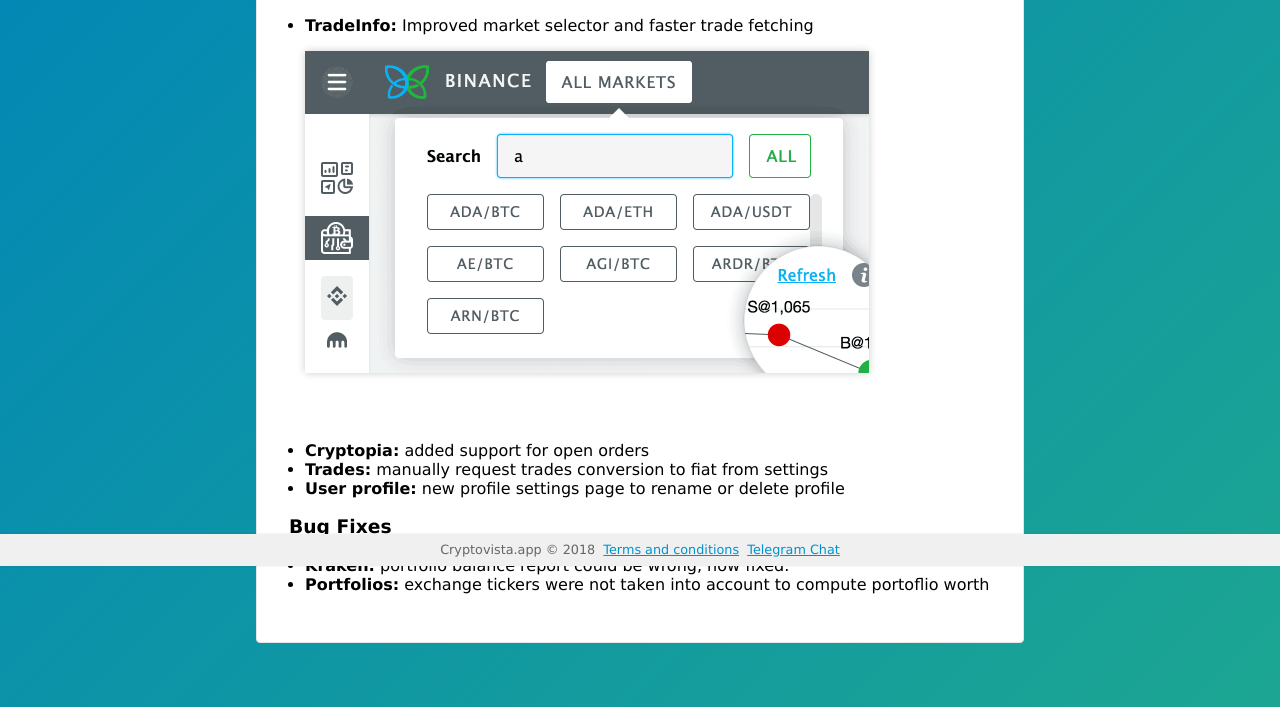
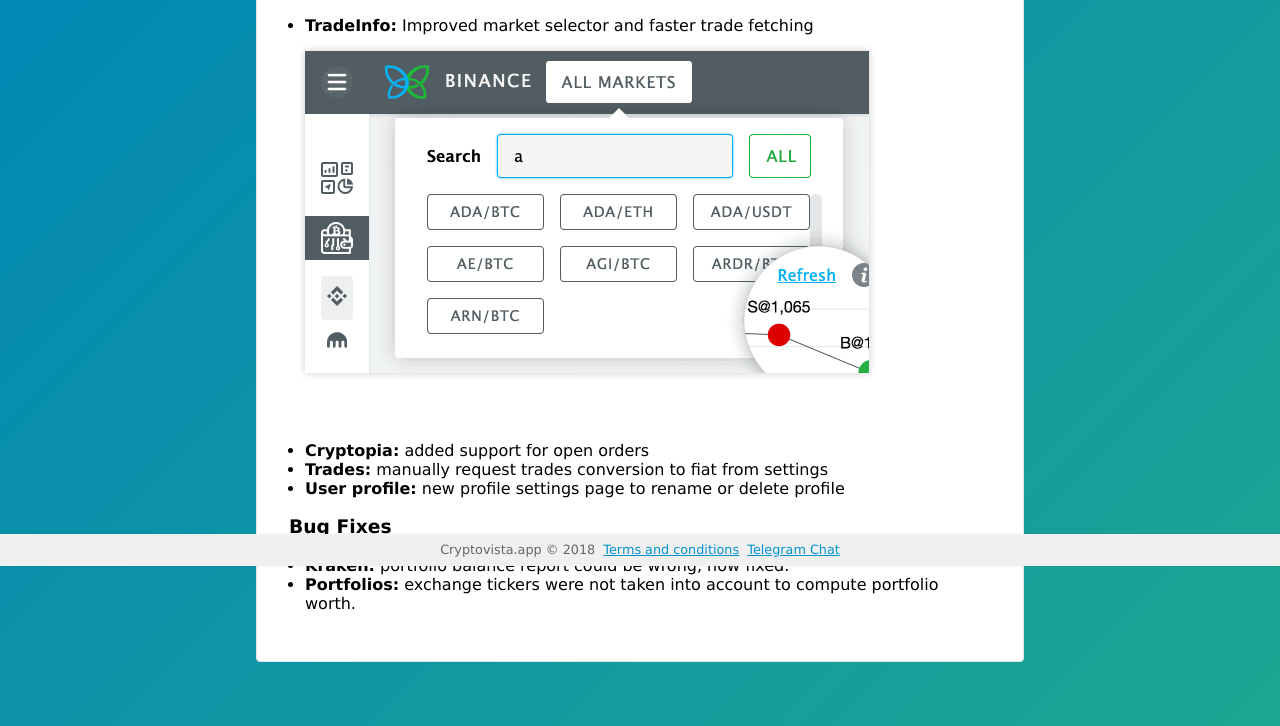
Before and after one commit to monarch619/cryptovista.app, a website built with webpack: page src/releases/v1-7-0/index.html in a window 1280 px wide. Shown: the part 234-960 px from the top of the page. Built offline with nearby package versions, Linux system fonts and the light colour scheme; no server answers.

Commit message:
fix: typo in v1.7.0 page

```diff
--- a/src/releases/v1-7-0/index.html
+++ b/src/releases/v1-7-0/index.html
@@ -82,7 +82,7 @@
           <h3><a id="Bug_Fixes_0"></a>Bug Fixes</h3>
           <ul class="list-no-padding">
             <li><strong>Kraken:</strong> portfolio balance report could be wrong, now fixed.</li>
-            <li><strong>Portfolios:</strong> exchange tickers were not taken into account to compute portoflio worth</li>
+            <li><strong>Portfolios:</strong> exchange tickers were not taken into account to compute portfolio worth.</li>
           </ul>
         </div>
       </div>
```
